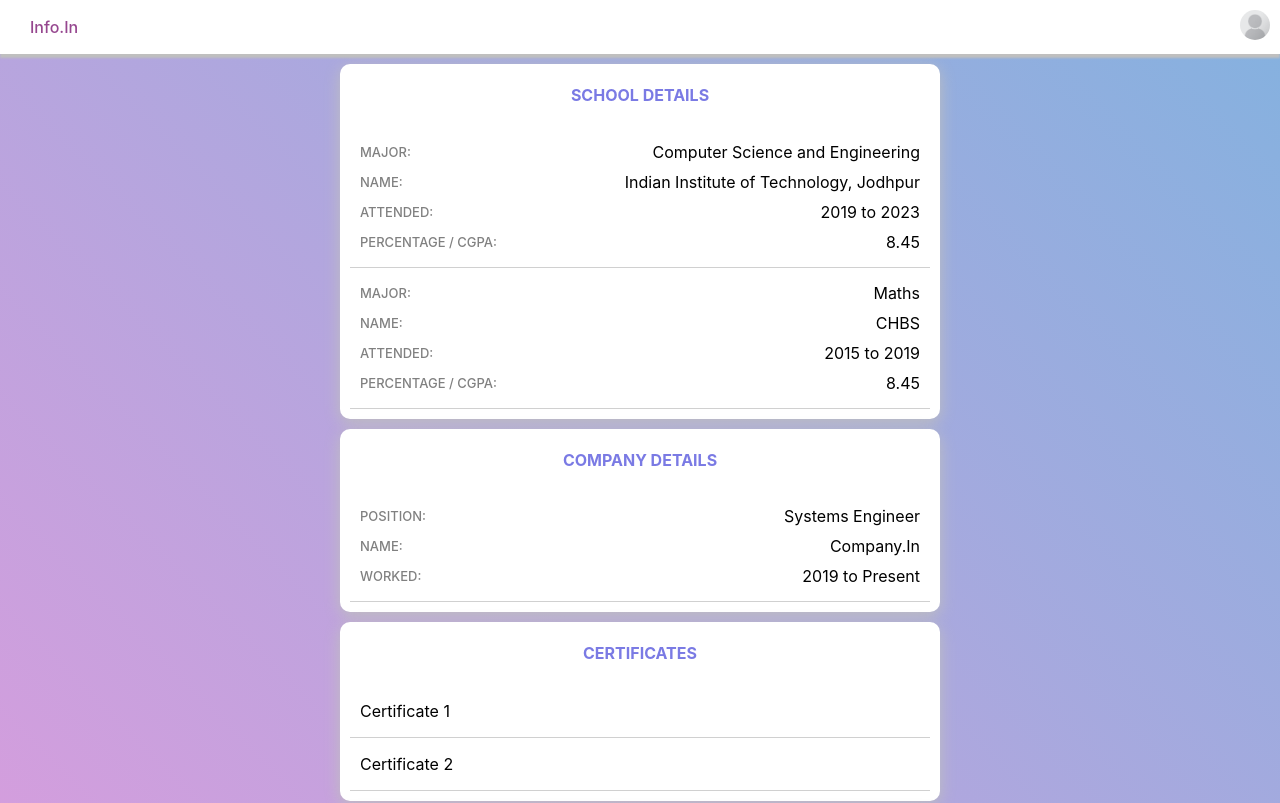
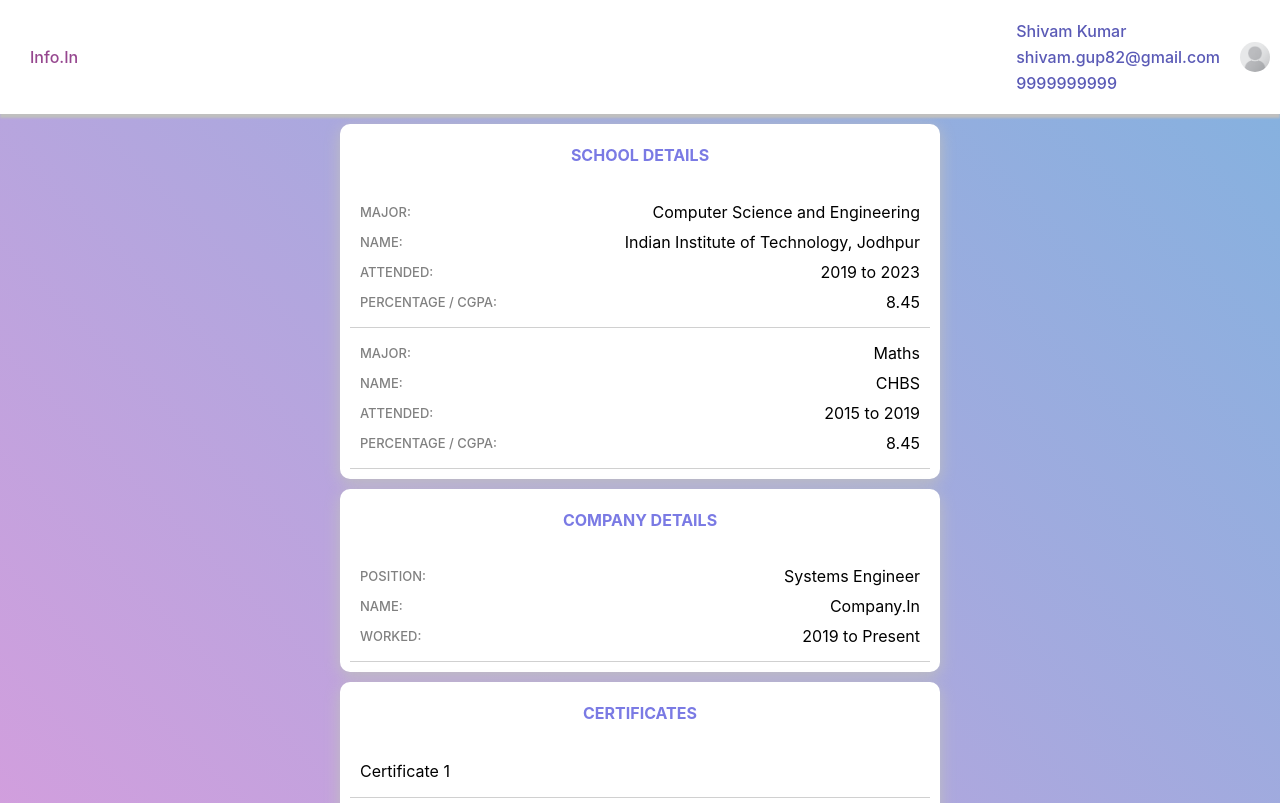
Before and after one commit to slowdivesun/profile-page, a Next.js app: page / in a window 1280 px wide. Shown: the top 803 px of the page. Built offline with nearby package versions, Linux system fonts and the light colour scheme.

Commit message:
added profile section

```diff
--- a/components/Topbar/Topbar.js
+++ b/components/Topbar/Topbar.js
@@ -1,10 +1,20 @@
+import { useContext } from "react"
+import { Context } from "../../context/Context"
 import styles from "./Topbar.module.css"
 
 export default function Topbar() {
+    const { info } = useContext(Context);
     return (
         <div className={styles.topContainer}>
             <span className={styles.logo}>Info.In</span>
-            <span><img className={styles.pfp} src="/pf.png" /></span>
+            <div className={styles.profile}>
+                <div>
+                    <p>{info.name}</p>
+                    <p>{info.email}</p>
+                    <p>{info.mobile}</p>
+                </div>
+                <span><img className={styles.pfp} src="/pf.png" /></span>
+            </div>
         </div>
     )
 }
--- a/components/Topbar/Topbar.module.css
+++ b/components/Topbar/Topbar.module.css
@@ -2,6 +2,7 @@
     width: 30px;
     height: 30px;
     border-radius: 50%;
+    margin-left: 20px;
 }
 
 .topContainer{
@@ -22,3 +23,12 @@
     align-self: center;
     margin-left: 20px;
 }
+
+.profile{
+    display: flex;
+    flex-direction: row;
+    align-items: center;
+    justify-content: space-between;
+    color: rgb(90, 90, 182);
+    line-height: 10px;
+}
--- a/context/Context.js
+++ b/context/Context.js
@@ -56,6 +56,7 @@ export const ContextProvider = ({ children }) => {
             certificates: state.certificates,
             skills: state.skills,
             interests: state.interests,
+            info: state.info,
             dispatch,
         }}>
             {children}
--- a/pages/index.js
+++ b/pages/index.js
@@ -13,7 +13,7 @@ import { Context } from '../context/Context'
 export default function Home() {
   const handle = () => {
   }
-  const { dispatch, school, company, certificates, skills, interests } = useContext(Context)
+  const { dispatch, school, company, certificates, skills, interests, info } = useContext(Context)
   const [values, setValues] = useState(json);
 
   return (
```
